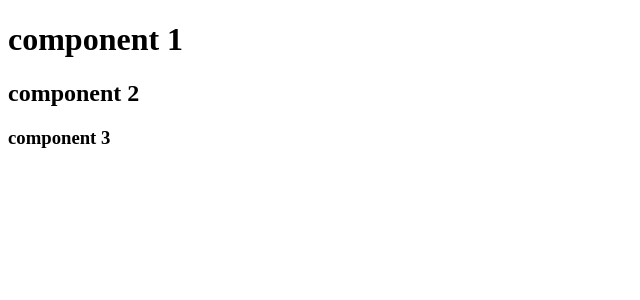
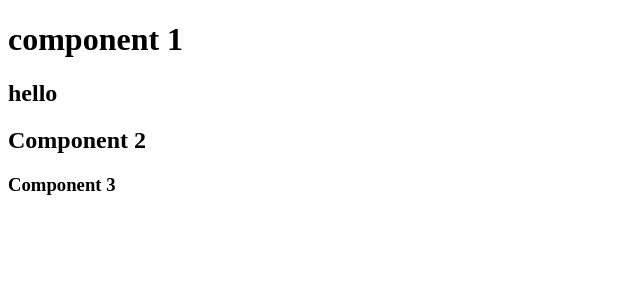
Before and after one commit to Priyal-Bhesaniya/reactfirst1, a React (Vite) app: page / in a window 1280 px wide. Shown: the top 300 px of the page, without its empty margins (0-640 px from the left). Built offline with nearby package versions, Linux system fonts and the light colour scheme.

Commit message:
add component

```diff
--- a/src/lec2412/component1.jsx
+++ b/src/lec2412/component1.jsx
@@ -1,12 +1,29 @@
 import * as React from "react";
+// in one component we can import  multiple components
+class Component2 extends React.Component
+{
+    render() {
+        return(
+            <h2>Component 2</h2>
+        )
+    }
+}
+class Component3 extends React.Component{
+    render() {
+        return(
+            <h3>Component 3</h3>
+        )
+    }
+}
 //each class component must contain a render function
 class Component1 extends React.Component{
     render() {
         return(
             <div>
                 <h1>component 1</h1>
-                <h2> component 2</h2>
-                <h3> component 3</h3>
+                <h2>hello</h2>
+                <Component2 />
+                <Component3 />
             </div>
         )
     }
```
